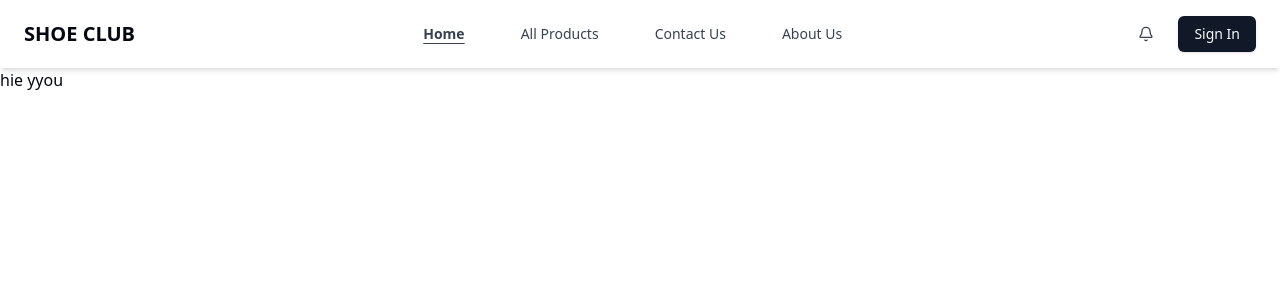
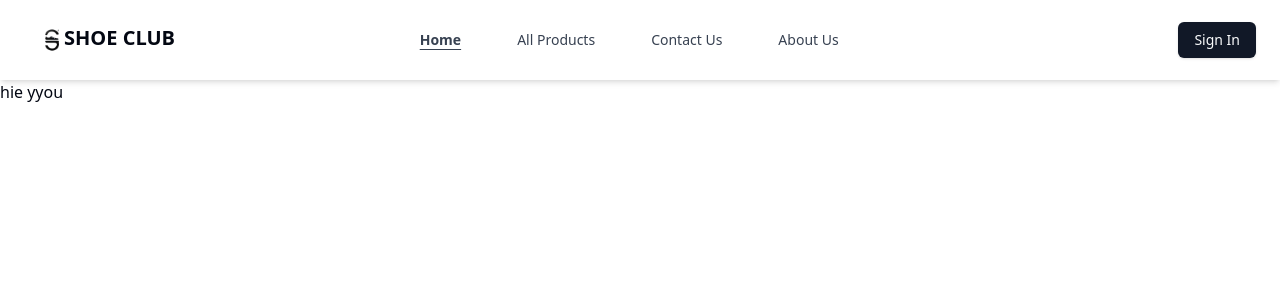
Before and after one commit to aashiashfak/shoeclub-frontend, a React (Vite) app: page / in a window 1280 px wide. Shown: the top 300 px of the page. Built offline with nearby package versions, Linux system fonts and the light colour scheme.

Commit message:
added logo and logo component and Dasboard nav in user page if its is admin

```diff
--- a/src/components/Layout/AdminLayout.jsx
+++ b/src/components/Layout/AdminLayout.jsx
@@ -3,6 +3,7 @@ import {Home, Package, List} from "lucide-react";
 import Sidebar from "../SideBar/Sidebar";
 import SidebarItem from "../SideBar/SidebarItem";
 import { useState } from "react";
+import Logo from "../logo/logo";
 
 const menuItems = [
   {name: "Dashboard", icon: Home, to: "/admin/dashboard"},
@@ -17,13 +18,9 @@ const AdminLayout = () => {
   };
 
   return (
-    <div className="min-h-screen flex">
+    <div className="min-h-screen flex ">
       {/* sidebar with children */}
-      <Sidebar
-        title="Admin Panel"
-        isOpen={isOpen}
-        toggleSidebar={toggleSidebar}
-      >
+      <Sidebar title={<Logo />} isOpen={isOpen} toggleSidebar={toggleSidebar}>
         {menuItems.map((item) => (
           <SidebarItem
             key={item.name}
--- a/src/components/Layout/Navbar.jsx
+++ b/src/components/Layout/Navbar.jsx
@@ -5,12 +5,15 @@ import {useSelector} from "react-redux";
 import {useLocation, useNavigate} from "react-router-dom";
 import "../../components/Dropdown/dropdown.css";
 import ProfileDropdown from "../Dropdown/ProfileDropdown.jsx";
+import Logo from "../logo/logo";
+
 
 const Navbar = () => {
   const [dropdownOpen, setDropdownOpen] = useState(false);
   const dropdownRef = useRef(null);
   const navigate = useNavigate();
   const location = useLocation();
+  const isAdmin = useSelector((state)=> state.userAuth.role === "Admin")
 
   const isAuthenticated = useSelector(
     (state) => state.userAuth.isAuthenticated
@@ -56,9 +59,9 @@ const Navbar = () => {
 
   return (
     <>
-      <div className="flex items-center justify-between px-6 py-4 bg-white shadow-md sticky top-0 z-50">
+      <div className="flex items-center justify-between px-6 py-3 bg-white shadow-md sticky top-0 z-50">
         {/* Left Side: Heading */}
-        <div className="text-xl font-bold">SHOE CLUB</div>
+        <Logo />
 
         {/* Center: Navigation Links (hidden on small screens) */}
         <div className="hidden md:flex space-x-6">
@@ -78,10 +81,16 @@ const Navbar = () => {
 
         {/* Right Side: Icons */}
         <div className="flex items-center space-x-4">
-          <Button variant="ghost" className="p-2">
-            <Bell className="w-5 h-5 text-gray-700" />
-          </Button>
           {isAuthenticated ? (
+            <>
+              {isAdmin && (
+                <div
+                  className="text-gray-700 hover:text-black"
+                  onClick={() => navigate("/admin/dashboard")}
+                >
+                  Dashboard
+                </div>
+              )}
               <div className="relative" ref={dropdownRef}>
                 <Button
                   variant="ghost"
@@ -98,6 +107,7 @@ const Navbar = () => {
                   {dropdownOpen && <ProfileDropdown />}
                 </div>
               </div>
+            </>
           ) : (
             <Button onClick={() => navigate("/auth/sign-in")}>Sign In</Button>
           )}
--- a/src/components/SideBar/Sidebar.jsx
+++ b/src/components/SideBar/Sidebar.jsx
@@ -27,8 +27,8 @@ const Sidebar = ({title, children, isOpen,  toggleSidebar}) => {
         } lg:translate-x-0 lg:block`}
       >
         {/* Sidebar content */}
-        <div className="flex justify-between items-center p-4 border-b border-gray-700">
-          <div className="text-lg font-semibold">{title}</div>
+        <div className="flex justify-between items-center p-2 border-b border-gray-700">
+          <div className="text-md font-semibold">{title}</div>
           <button className="lg:hidden" onClick={toggleSidebar}>
             <X />
           </button>
--- a/src/components/SideBar/SidebarItem.jsx
+++ b/src/components/SideBar/SidebarItem.jsx
@@ -3,7 +3,13 @@ import {NavLink} from "react-router-dom";
 const SidebarItem = ({icon: Icon, name, to, toggleSidebar}) => (
   <NavLink
     to={to}
-    className="flex items-center gap-3 p-3 rounded-lg text-gray-700 hover:bg-gray-200"
+    className={({isActive}) =>
+      `flex items-center gap-3 p-3  ${
+        isActive
+          ? "bg-gray-300 text-black font-medium"
+          : "text-gray-700 hover:bg-gray-200"
+      }`
+    }
     onClick={toggleSidebar}
   >
     <Icon className="w-5 h-5" />
--- /dev/null
+++ b/src/components/logo/Logo.jsx
@@ -0,0 +1,18 @@
+import React from "react";
+import { useNavigate } from "react-router-dom";
+import logoImg from "@/assets/images/logo.png";
+
+
+const Logo = () => {
+    const navigate = useNavigate()
+  return (
+    <div className="flex relative" onClick={()=> navigate('/')}>
+      <img src={logoImg} alt="" className="object-cover w-14 h-14 " />
+      <div className="absolute text-xl font-bold mt-3 left-10 whitespace-nowrap">
+        SHOE CLUB
+      </div>
+    </div>
+  );
+};
+
+export default Logo;
```
Also changed, not shown: src/assets/images/logo.png (added). Lines whose indentation alone changed are shown as unchanged.
